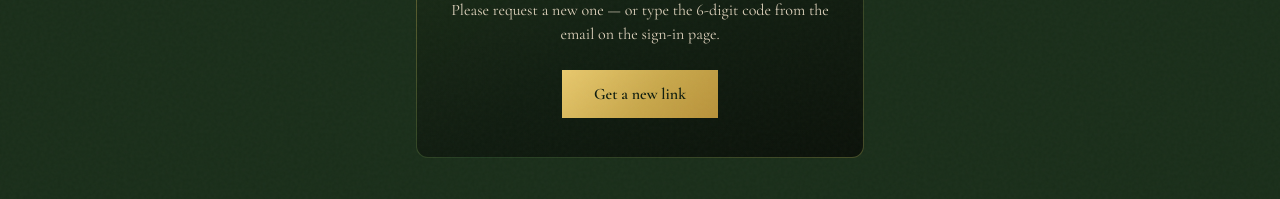
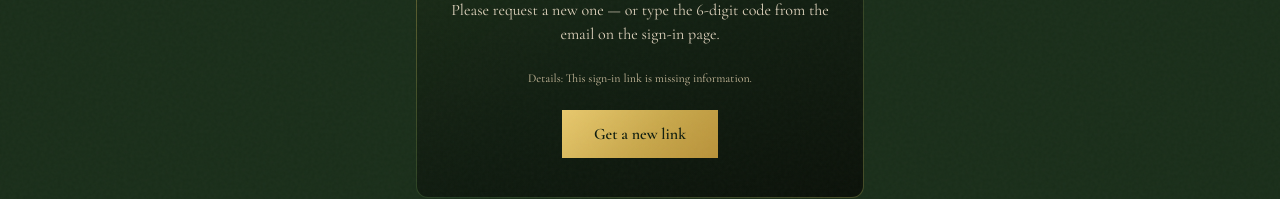
Before and after one commit to brandonsalomon-ui/rihoso-website, a Next.js app: page /auth/confirm in a window 1280 px wide. Shown: the part 279-478 px from the top of the page. Built offline with nearby package versions, Linux system fonts and the light colour scheme; no server answers; a web font is replaced by a local one.

Commit message:
Watch Exchange: show sign-in error details

```diff
--- a/src/app/auth/confirm/page.tsx
+++ b/src/app/auth/confirm/page.tsx
@@ -76,6 +76,7 @@ export default function ConfirmPage() {
               Sign-in links can only be used once and expire after an hour. Please request a new one — or type the
               6-digit code from the email on the sign-in page.
             </p>
+            {error && <p className="text-xs text-cream-400 mb-6">Details: {error}</p>}
             <Link href="/marketplace/sign-in" className="btn-gold inline-block px-8 py-3 font-semibold">Get a new link</Link>
           </>
         ) : state === "ready" || state === "working" ? (
```
